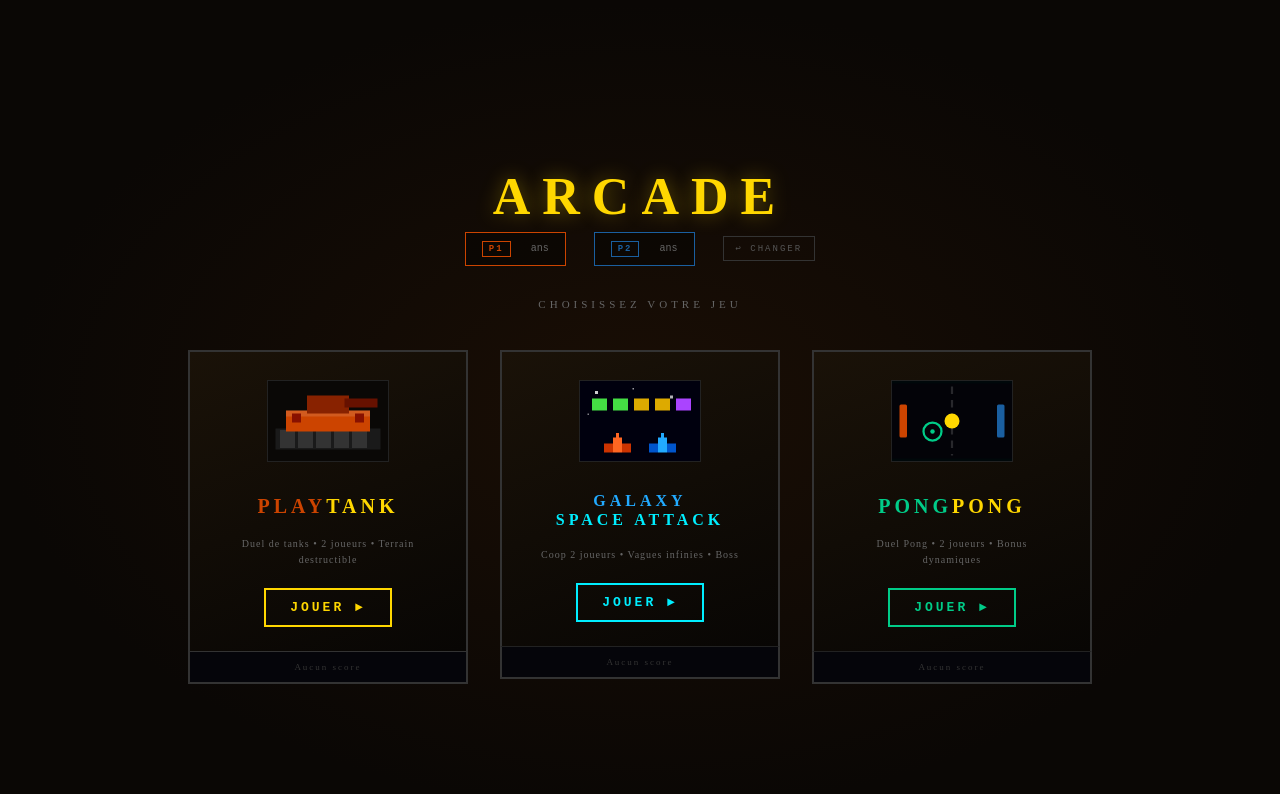
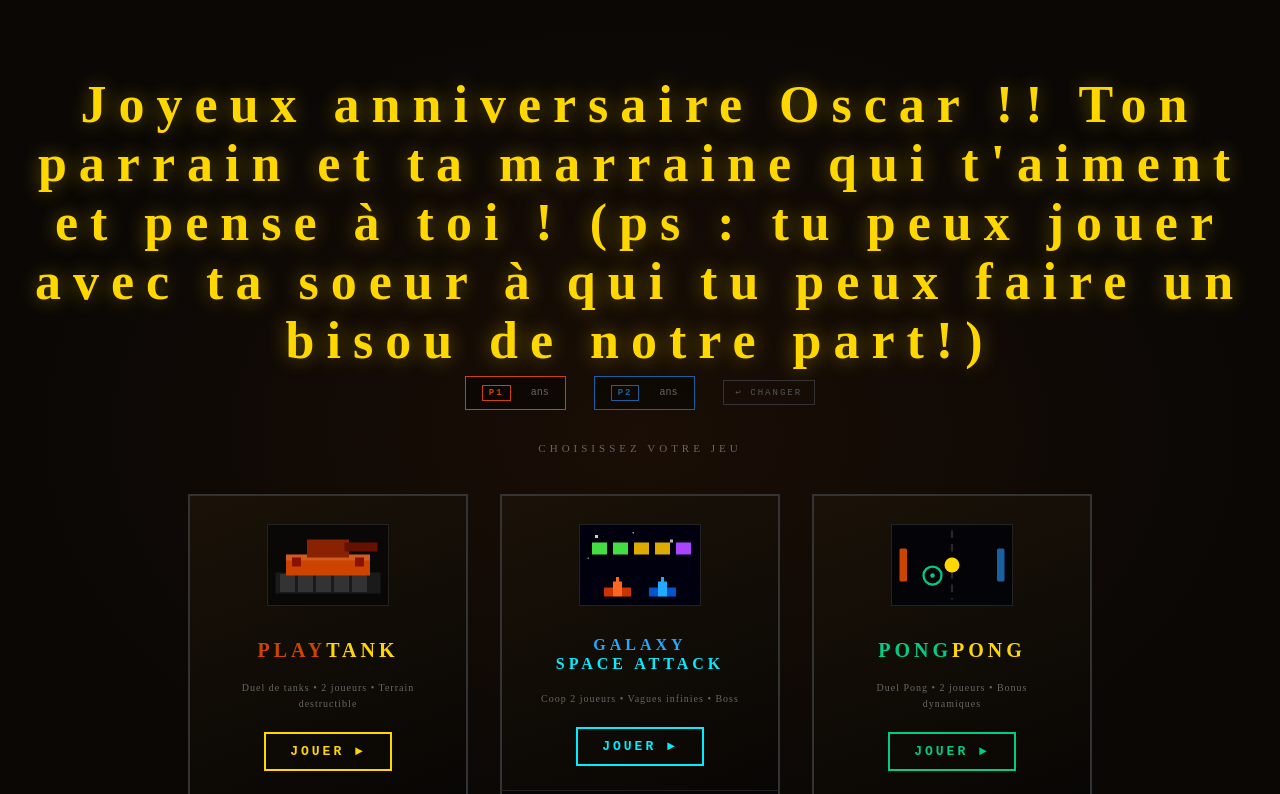
Before and after one commit to bgaland24/arcade, a Flask app: page /lobby in a window 1280 px wide. Shown: the top 794 px of the page. Before the commit the page ends 684 px from the top, so only its background shows below. Run offline with Flask 3, Linux system fonts and the light colour scheme; the visitor is signed in with stand-in values (Sample User, id 1); data that the repository does not hold is empty.

Commit message:
feat: update titles in HTML templates for personalized messages

```diff
--- a/templates/identify.html
+++ b/templates/identify.html
@@ -148,7 +148,7 @@
 </head>
 <body class="selector-body">
   <div class="id-panel">
-    <h1 class="id-title">ARCADE</h1>
+    <h1 class="id-title">Jeux d'arcade pour Oscar</h1>
     <p class="id-subtitle">IDENTIFICATION DES JOUEURS</p>
     <hr class="id-divider">
 
--- a/templates/index.html
+++ b/templates/index.html
@@ -51,7 +51,7 @@
 </head>
 <body class="selector-body">
   <div class="selector-container">
-    <h1 class="selector-title">ARCADE</h1>
+    <h1 class="selector-title">Joyeux anniversaire Oscar !! Ton parrain et ta marraine qui t'aiment et pense à toi ! (ps : tu peux jouer avec ta soeur à qui tu peux faire un bisou de notre part!)</h1>
 
     <div class="players-bar">
       <div class="player-badge p1">
```
Also changed, not shown: README.md.
